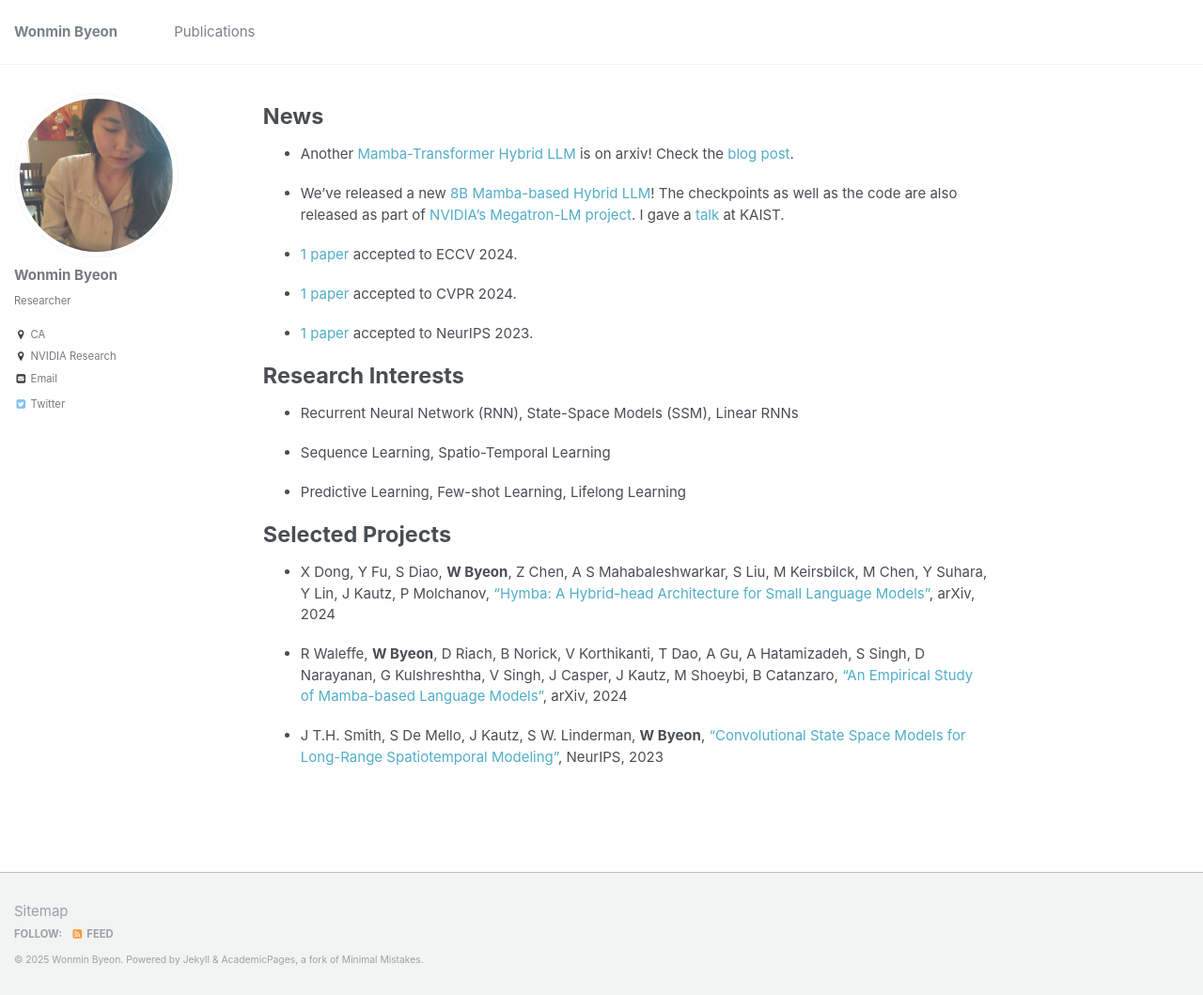
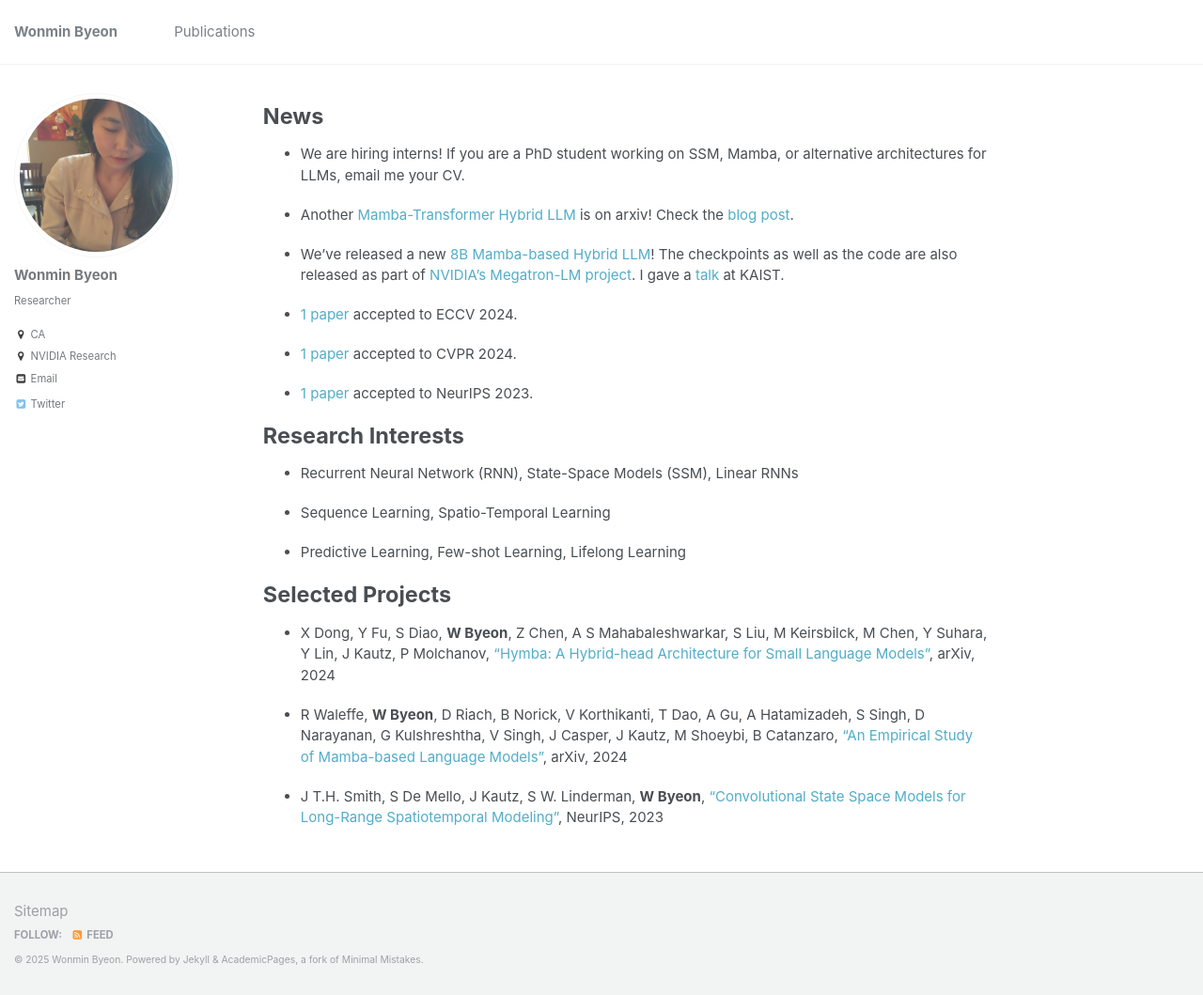
Before and after one commit to wonmin-byeon/wonmin-byeon.github.io, a Jekyll site: the page built from _pages/about.md, in a window 1280 px wide and 1059 px high. Shown: the whole window at 94% size. Built offline with Jekyll 4.4.1, drawn with Linux system fonts in a browser that asks for light colours.

Commit message:
intern news

```diff
--- a/_pages/about.md
+++ b/_pages/about.md
@@ -10,6 +10,8 @@ redirect_from:
 
 News
 ======
+
+* We are hiring interns! If you are a PhD student working on SSM, Mamba, or alternative architectures for LLMs, email me your CV.
 
 * Another [Mamba-Transformer Hybrid LLM](https://wonmin-byeon.github.io/publication/2024-hymba) is on arxiv! Check the [blog post](https://developer.nvidia.com/blog/hymba-hybrid-head-architecture-boosts-small-language-model-performance/).
 
```
